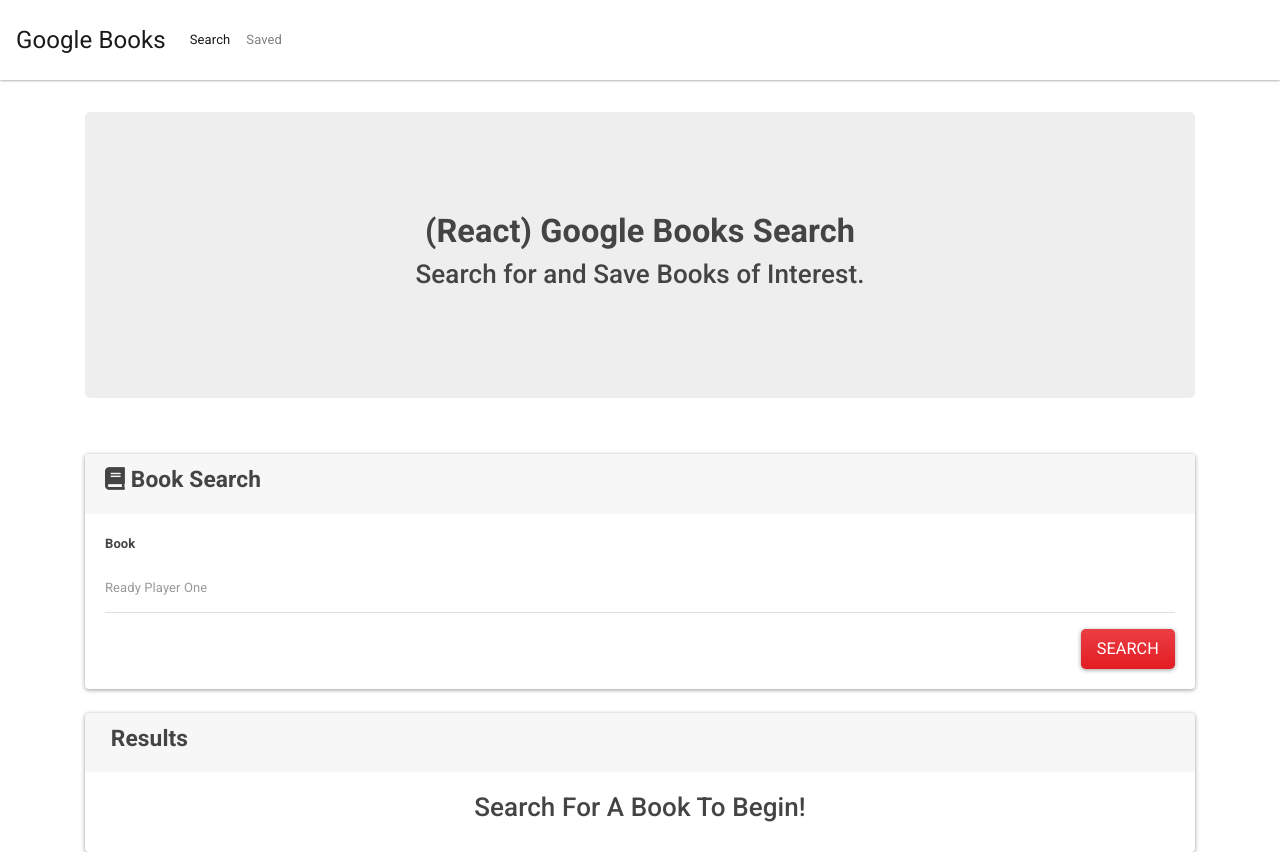
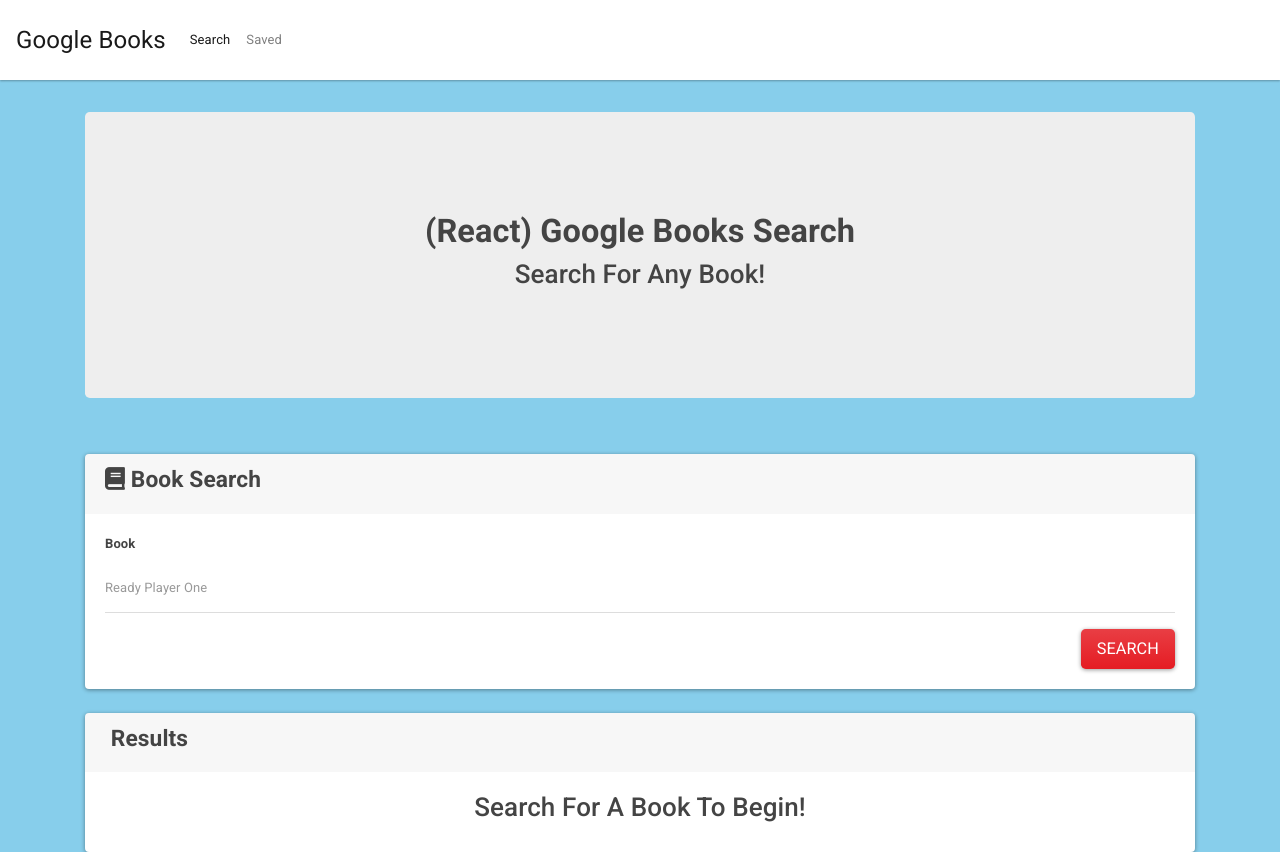
Before and after one commit to paulmhan/google-book-search, a React (Create React App) app in the folder client/: page / in a window 1280 px wide. Built offline with nearby package versions, Linux system fonts and the light colour scheme; some icons are missing.

Commit message:
changed background color

```diff
--- a/client/src/App.js
+++ b/client/src/App.js
@@ -4,6 +4,7 @@
 import Saved from "./pages/Saved";
 import NoMatch from "./pages/NoMatch";
 import Nav from "./components/Nav";
+import "./style.css";
 
 function App() {
   return (
--- a/client/src/pages/Home/index.js
+++ b/client/src/pages/Home/index.js
@@ -64,7 +64,7 @@
               <h1 className="text-center">
                 <strong>(React) Google Books Search</strong>
               </h1>
-              <h2 className="text-center">Search for and Save Books of Interest.</h2>
+              <h2 className="text-center">Search For Any Book!</h2>
             </Jumbotron>
           </Col>
           <Col size="md-12">
--- /dev/null
+++ b/client/src/style.css
@@ -0,0 +1,3 @@
+body{
+    background-color: skyblue;
+}
```
